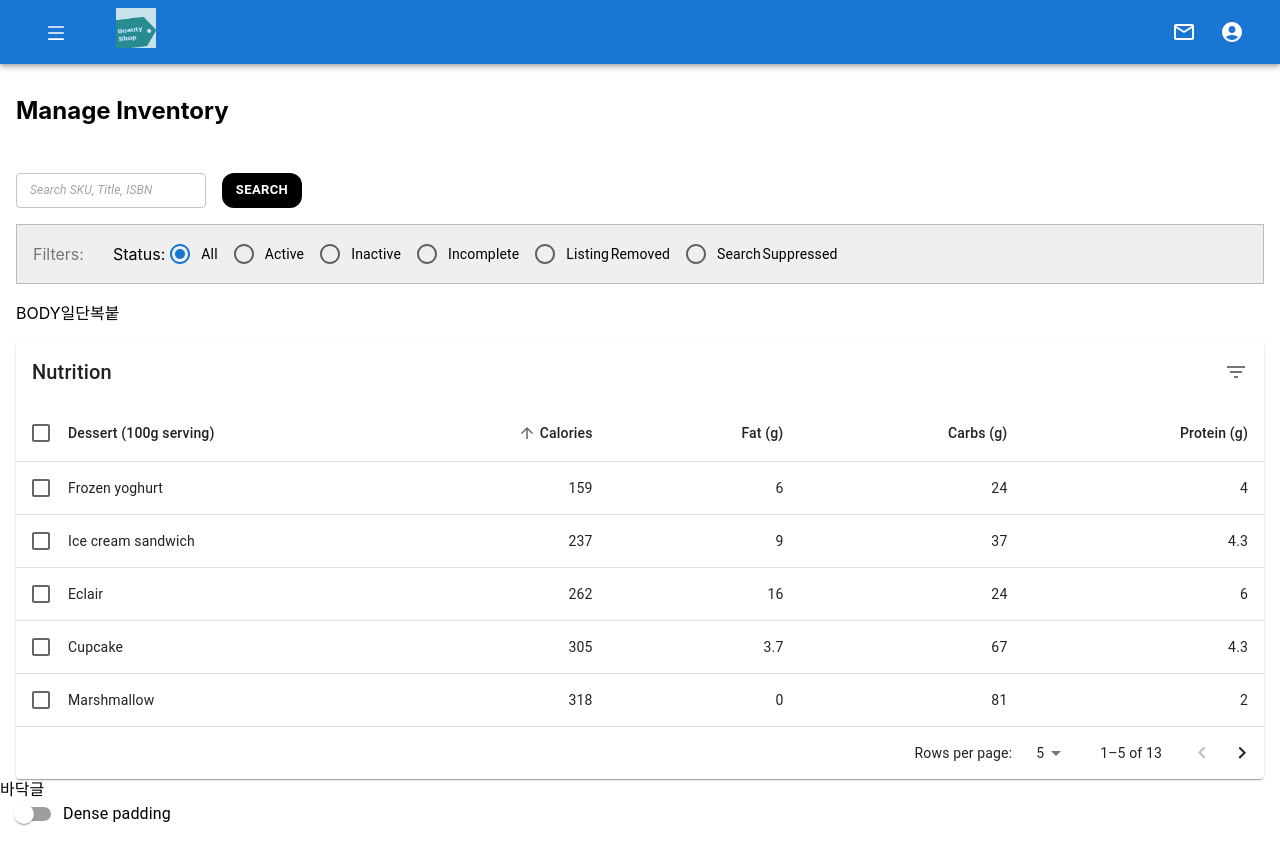
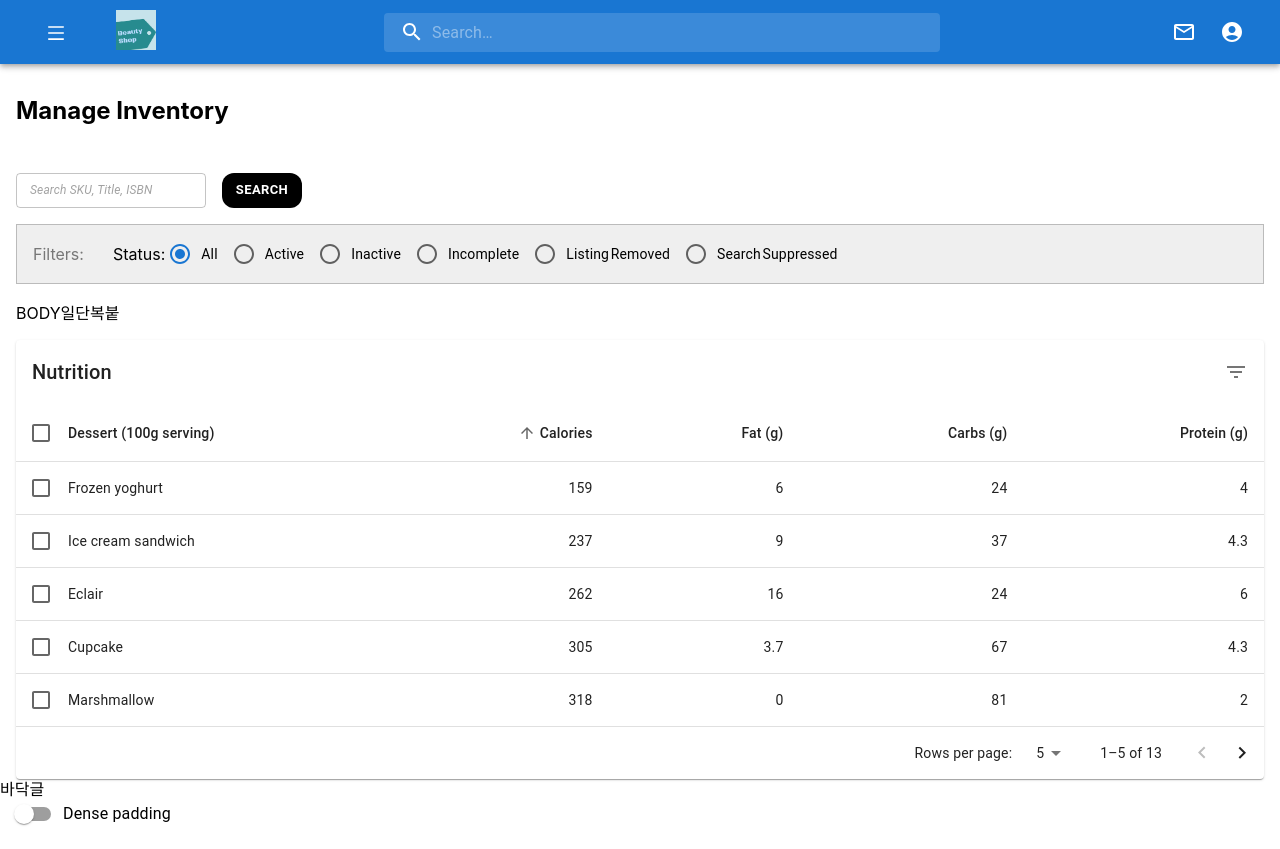
Before and after one commit to sangchoonjung/beautyshopseller, a React (Create React App) app: page /inventory in a window 1280 px wide. Built offline with nearby package versions, Linux system fonts and the light colour scheme.

Commit message:
22-12-09

```diff
--- a/src/components/aboutLogin/PartOfLoginInput.tsx
+++ b/src/components/aboutLogin/PartOfLoginInput.tsx
@@ -8,15 +8,26 @@
     password: "",
   });
 
-  const onLoginHandler: React.FormEventHandler = (evt) => {
+  const onLoginHandler: React.FormEventHandler = async (evt) => {
     evt.preventDefault();
+    const response = await fetch("http://localhost:3306", {
+      method: "POST",
+      body: JSON.stringify({
+        id: inputValue.id,
+        password: inputValue.password,
+      }),
+      headers: {
+        "Content-type": "application/json",
+      },
+    });
+    const data = await response.json();
   };
   console.log(inputValue);
   return (
     <Box>
       <form
         style={{ display: "flex", flexDirection: "column" }}
-        onSubmit={onLoginHandler}
+        // onSubmit={onLoginHandler}
       >
         <TextField
           id="filled-basic"
--- /dev/null
+++ b/src/components/common/MainSearchBar.tsx
@@ -0,0 +1,63 @@
+import { styled, alpha } from "@mui/material/styles";
+
+import Box from "@mui/material/Box";
+
+import InputBase from "@mui/material/InputBase";
+
+import SearchIcon from "@mui/icons-material/Search";
+
+const Search = styled("div")(({ theme }) => ({
+  position: "relative",
+  borderRadius: theme.shape.borderRadius,
+  backgroundColor: alpha(theme.palette.common.white, 0.15),
+  "&:hover": {
+    backgroundColor: alpha(theme.palette.common.white, 0.25),
+  },
+  marginLeft: 0,
+  width: "100%",
+  [theme.breakpoints.up("sm")]: {
+    marginLeft: theme.spacing(1),
+    width: "auto",
+  },
+}));
+
+const SearchIconWrapper = styled("div")(({ theme }) => ({
+  padding: theme.spacing(0, 2),
+  height: "100%",
+  position: "absolute",
+  pointerEvents: "none",
+  display: "flex",
+  alignItems: "center",
+  justifyContent: "center",
+}));
+
+const StyledInputBase = styled(InputBase)(({ theme }) => ({
+  color: "inherit",
+  "& .MuiInputBase-input": {
+    padding: theme.spacing(1, 1, 1, 0),
+    // vertical padding + font size from searchIcon
+    paddingLeft: `calc(1em + ${theme.spacing(4)})`,
+    transition: theme.transitions.create("width"),
+    width: "500px",
+    [theme.breakpoints.up("sm")]: {
+      width: "500px",
+      "&:focus": {
+        width: "500px",
+      },
+    },
+  },
+}));
+
+export default function MainSearchBar() {
+  return (
+    <Search>
+      <SearchIconWrapper>
+        <SearchIcon />
+      </SearchIconWrapper>
+      <StyledInputBase
+        placeholder="Search…"
+        inputProps={{ "aria-label": "search" }}
+      />
+    </Search>
+  );
+}
--- a/src/components/layout/Headers.tsx
+++ b/src/components/layout/Headers.tsx
@@ -9,6 +9,8 @@
 import MailOutlineIcon from "@mui/icons-material/MailOutline";
 import { useNavigate } from "react-router-dom";
 import LeftDrawer from "../modal/LeftDrawer";
+import { SearchBar } from "../common/searchBar";
+import MainSearchBar from "../common/MainSearchBar";
 function Headers() {
   const [auth, setAuth] = React.useState(true);
   const [anchorEl, setAnchorEl] = React.useState<null | HTMLElement>(null);
@@ -29,7 +31,16 @@
   return (
     <Box sx={{ flexGrow: 1 }}>
       <AppBar position="static">
-        <Toolbar>
+        <Toolbar
+          sx={{
+            display: "flex",
+            flexDirection: "row",
+            justifyContent: "space-between",
+          }}
+        >
+          <Box
+            sx={{ display: "flex", flexDirection: "row", alignItems: "center" }}
+          >
             <IconButton
               size="large"
               edge="start"
@@ -40,15 +51,21 @@
               {/* <MenuIcon /> */}
               <LeftDrawer />
             </IconButton>
-          <Typography variant="h6" component="div" sx={{ flexGrow: 1 }}>
+            <Box>
               <img
                 src={"/images/BeautyShopLogo.png"}
                 width={"40px"}
                 height={"40px"}
                 onClick={() => navi("/")}
               />
-          </Typography>
-
+            </Box>
+          </Box>
+          <Box>
+            <MainSearchBar />
+          </Box>
+          <Box
+            sx={{ display: "flex", flexDirection: "row", alignItems: "center" }}
+          >
             {
               <IconButton
                 size="large"
@@ -98,6 +115,7 @@
                 </Menu>
               </div>
             )}
+          </Box>
         </Toolbar>
       </AppBar>
     </Box>
--- a/src/components/modal/LeftDrawer.tsx
+++ b/src/components/modal/LeftDrawer.tsx
@@ -11,7 +11,7 @@
 import InboxIcon from "@mui/icons-material/MoveToInbox";
 import MailIcon from "@mui/icons-material/Mail";
 import { AiOutlineMenu } from "react-icons/ai";
-import IconButton from "@mui/material/IconButton";
+import { useNavigate } from "react-router-dom";
 
 export default function LeftDrawer() {
   const [state, setState] = React.useState(false);
@@ -19,13 +19,25 @@
   const toggleDrawer = (open: boolean) => {
     setState(open);
   };
+  const navi = useNavigate();
 
-  const list = (anchor: string) => (
+  const moveToPage = (item: String) => {
+    switch (item) {
+      case "Inventory":
+        navi("inventory");
+        break;
+      case "Message":
+        navi("message");
+        break;
+    }
+  };
+  // console.log(navi);
+  const list = () => (
     <Box role="presentation" onClick={() => toggleDrawer(false)}>
       <List>
-        {["Inbox", "Starred", "Send email", "Drafts"].map((text, index) => (
+        {["Inventory", "Message", "Send email", "Drafts"].map((text, index) => (
           <ListItem key={text} disablePadding>
-            <ListItemButton>
+            <ListItemButton onClick={() => moveToPage(text)}>
               <ListItemIcon>
                 {index % 2 === 0 ? <InboxIcon /> : <MailIcon />}
               </ListItemIcon>
@@ -54,7 +66,7 @@
       </Button>
 
       <Drawer anchor={"left"} open={state} onClose={() => toggleDrawer(false)}>
-        {list("left")}
+        {list()}
       </Drawer>
     </Box>
   );
```
Lines whose indentation alone changed are shown as unchanged.
